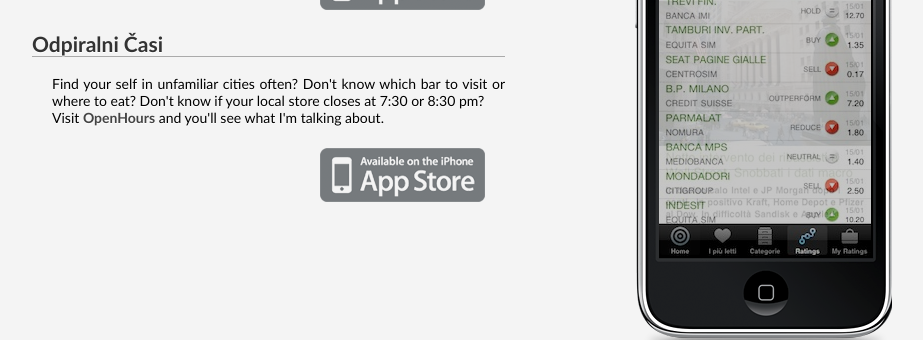
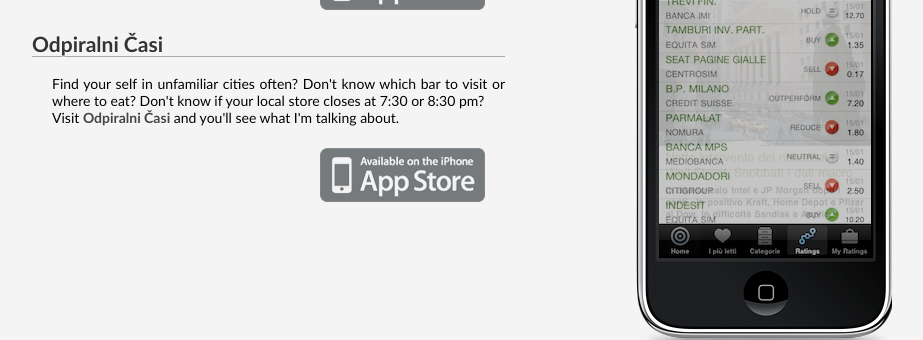
Before and after one commit to tadelv/tadelv.github.com, a Jekyll site: the page built from projects.html, in a window 1280 px wide. Shown: the part 295-635 px from the top of the page, without its empty margins (178-1101 px from the left). Built offline with Jekyll 4.4.1, drawn with Linux system fonts in a browser that asks for light colours; part of the change alters nothing that is shown.

```diff
--- a/_layouts/default.html
+++ b/_layouts/default.html
@@ -6,6 +6,20 @@
     <link rel="stylesheet" type="text/css" href="/css/style.css">
     <link rel="icon" type="image/png" href="img/favicon.png">
 	<title>{{ page.title }} | Out of context</title>
+
+	<script type="text/javascript">
+
+	  var _gaq = _gaq || [];
+	  _gaq.push(['_setAccount', 'UA-17230777-1']);
+	  _gaq.push(['_trackPageview']);
+
+	  (function() {
+	    var ga = document.createElement('script'); ga.type = 'text/javascript'; ga.async = true;
+	    ga.src = ('https:' == document.location.protocol ? 'https://ssl' : 'http://www') + '.google-analytics.com/ga.js';
+	    var s = document.getElementsByTagName('script')[0]; s.parentNode.insertBefore(ga, s);
+	  })();
+
+	</script>
 
 </head>
 
--- a/projects.html
+++ b/projects.html
@@ -46,7 +46,7 @@ title: Projects
 	<p>
 		Find your self in unfamiliar cities often? Don't know which bar to visit or where to eat? Don't know if your local store
 		closes at 7:30 or 8:30 pm?
-		<br/>Visit <a href='http://openhours.com'>OpenHours</a> and you'll see what I'm talking about.
+		<br/>Visit <a href='http://odpiralnicasi.com'>Odpiralni Časi</a> and you'll see what I'm talking about.
 		<br/><br/>
 		<a href="http://itunes.apple.com/WebObjects/MZStore.woa/wa/viewSoftware?id=312445454&amp;mt=8"><img alt="Appstore" src="/images/appstore.png"/></a>
 	</p>
```
